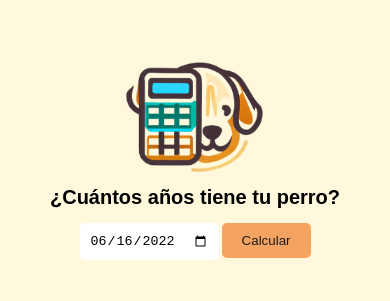
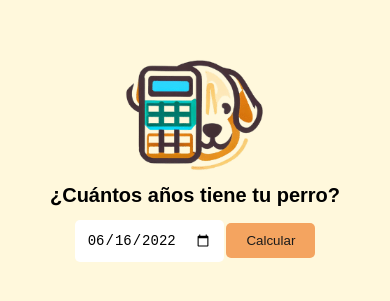
Before and after one commit to Freixanet/dog-age-calculator, a plain HTML site: page index.html in a window 390 px wide. Shown: the part 249-550 px from the top of the page. Drawn offline with Linux system fonts and the light colour scheme; a web font is replaced by a local one.

Commit message:
Fixed bugs

```diff
--- a/styles.css
+++ b/styles.css
@@ -62,4 +62,8 @@ button:hover {
     width: auto; /* Hace que el logo ocupe todo el ancho disponible */
     max-width: 100%; /* Evita que el logo sea más grande que su contenedor */
   }
+  input[type="date"] {
+    font-size: 14px; /* Ajusta este valor según tus necesidades */
+    padding: 12px; /* Ajusta este valor según tus necesidades */
+  }
 }
```
Also changed, not shown: 1 other file.
